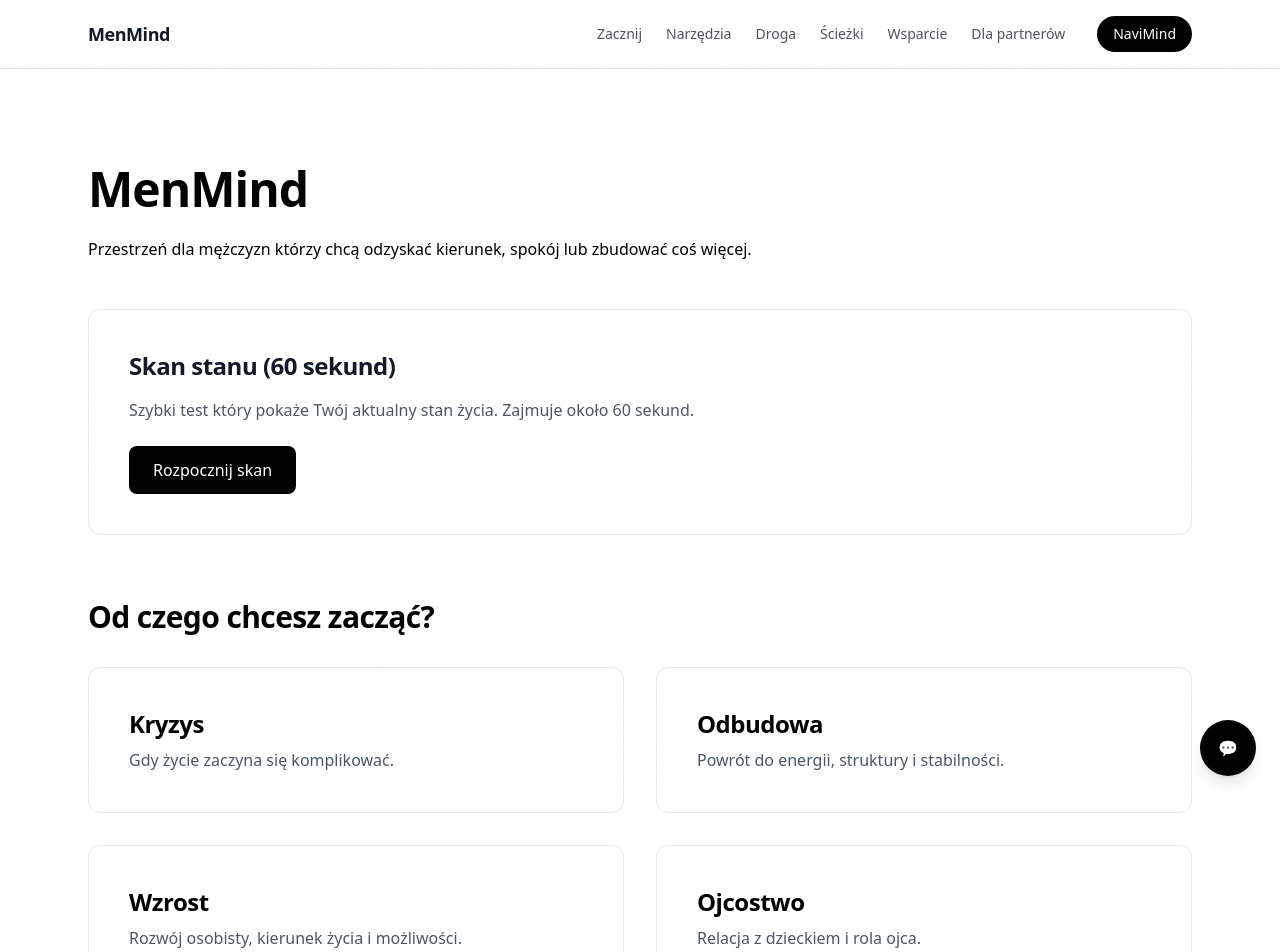
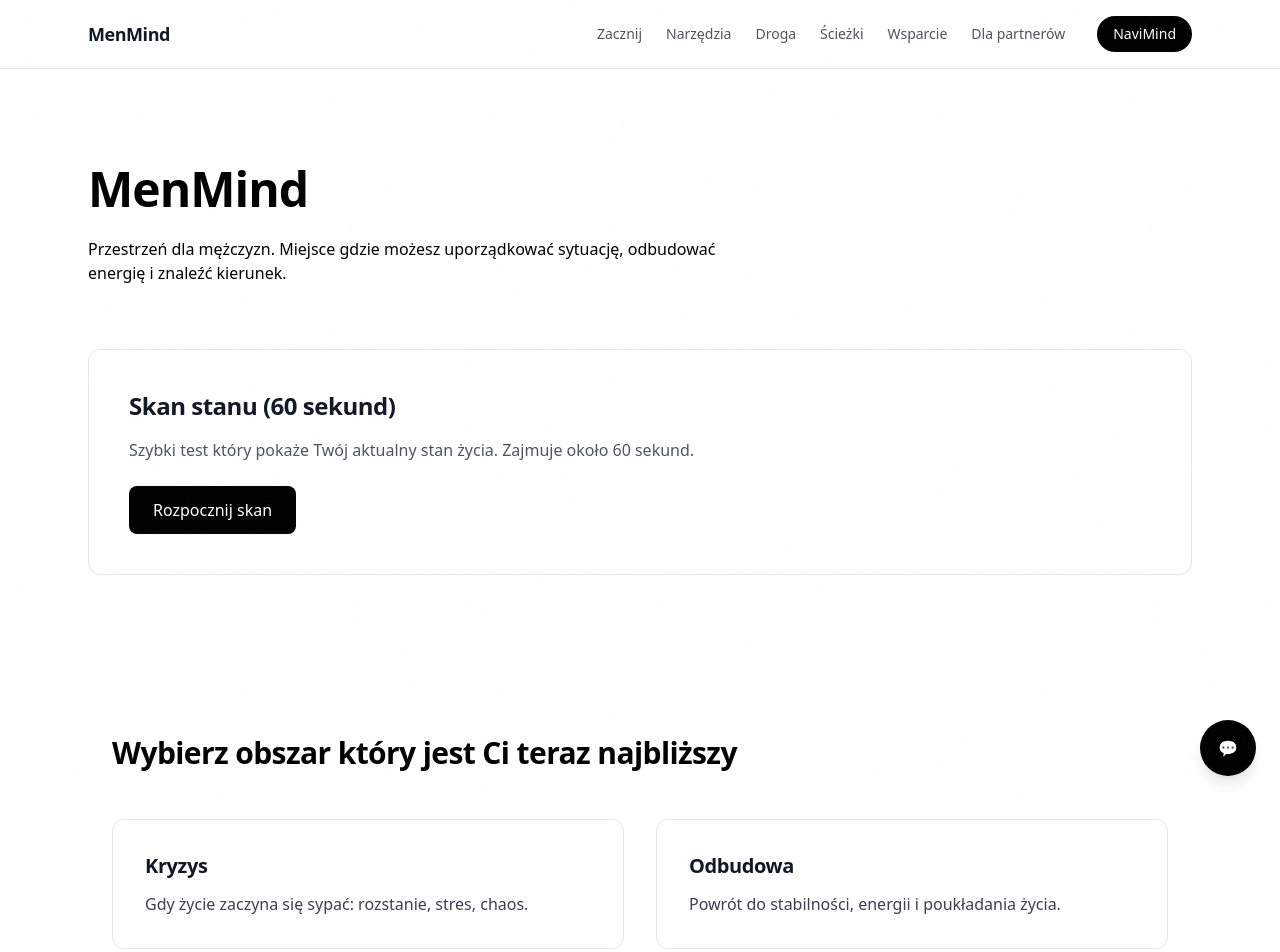
Before and after one commit to wisnialeszno89/menmind-web, a Next.js app: page / in a window 1280 px wide. Shown: the top 952 px of the page. Built offline with nearby package versions, Linux system fonts and the light colour scheme.

Commit message:
fix: homepage cleanup and remove duplicated worlds section

```diff
--- a/src/app/page.tsx
+++ b/src/app/page.tsx
@@ -1,5 +1,5 @@
-import Link from "next/link"
 import TrustSection from "@/components/TrustSection"
+import WorldPreview from "@/components/WorldPreview"
 import QuickScan from "@/components/QuickScan"
 
 export default function HomePage() {
@@ -16,9 +16,10 @@ return (
 MenMind
 </h1>
 
-<p className="text-black max-w-2xl mb-12">
-Przestrzeń dla mężczyzn którzy chcą odzyskać kierunek,
-spokój lub zbudować coś więcej.
+<p className="text-black max-w-2xl mb-16">
+Przestrzeń dla mężczyzn.
+Miejsce gdzie możesz uporządkować sytuację,
+odbudować energię i znaleźć kierunek.
 </p>
 
 {/* QUICK SCAN */}
@@ -27,73 +28,7 @@ spokój lub zbudować coś więcej.
 
 {/* ŚWIATY */}
 
-<h2 className="text-3xl font-semibold text-black mb-8">
-Od czego chcesz zacząć?
-</h2>
-
-<div className="grid md:grid-cols-2 gap-8 mb-24">
-
-<Link
-href="/kryzys"
-className="border rounded-xl p-10 hover:shadow transition"
->
-
-<h3 className="text-2xl font-semibold text-black mb-2">
-Kryzys
-</h3>
-
-<p className="text-gray-600">
-Gdy życie zaczyna się komplikować.
-</p>
-
-</Link>
-
-<Link
-href="/odbudowa"
-className="border rounded-xl p-10 hover:shadow transition"
->
-
-<h3 className="text-2xl font-semibold text-black mb-2">
-Odbudowa
-</h3>
-
-<p className="text-gray-600">
-Powrót do energii, struktury i stabilności.
-</p>
-
-</Link>
-
-<Link
-href="/wzrost"
-className="border rounded-xl p-10 hover:shadow transition"
->
-
-<h3 className="text-2xl font-semibold text-black mb-2">
-Wzrost
-</h3>
-
-<p className="text-gray-600">
-Rozwój osobisty, kierunek życia i możliwości.
-</p>
-
-</Link>
-
-<Link
-href="/ojcostwo"
-className="border rounded-xl p-10 hover:shadow transition"
->
-
-<h3 className="text-2xl font-semibold text-black mb-2">
-Ojcostwo
-</h3>
-
-<p className="text-gray-600">
-Relacja z dzieckiem i rola ojca.
-</p>
-
-</Link>
-
-</div>
+<WorldPreview/>
 
 {/* TRUST */}
 
--- a/src/components/WorldPreview.tsx
+++ b/src/components/WorldPreview.tsx
@@ -5,8 +5,8 @@ export default function WorldPreview() {
   return (
     <section className="max-w-6xl mx-auto px-6 py-24">
       <h2 className="text-3xl font-semibold text-black mb-12">
-        Od czego chcesz zacząć?
-      </h2>
+Wybierz obszar który jest Ci teraz najbliższy
+</h2>
 
       <div className="grid md:grid-cols-2 gap-8">
         {worlds.map((world) => (
```
